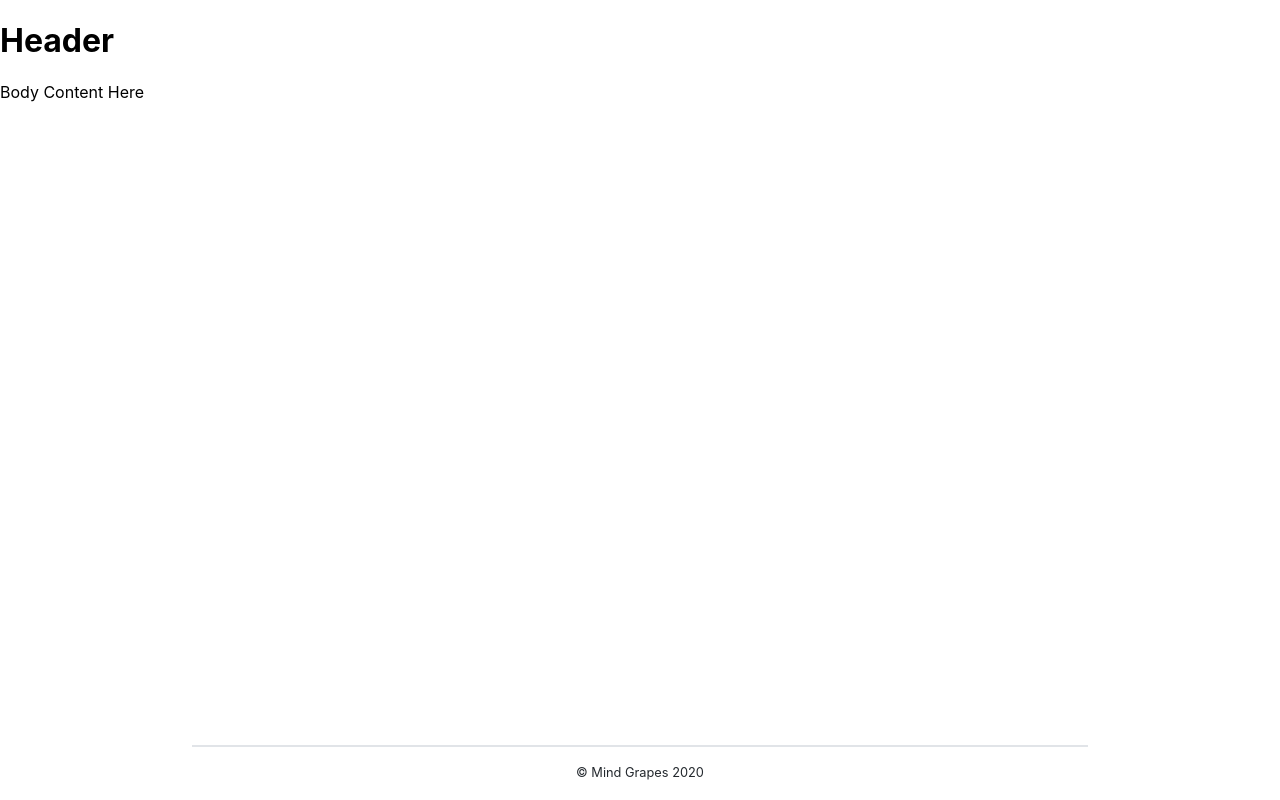
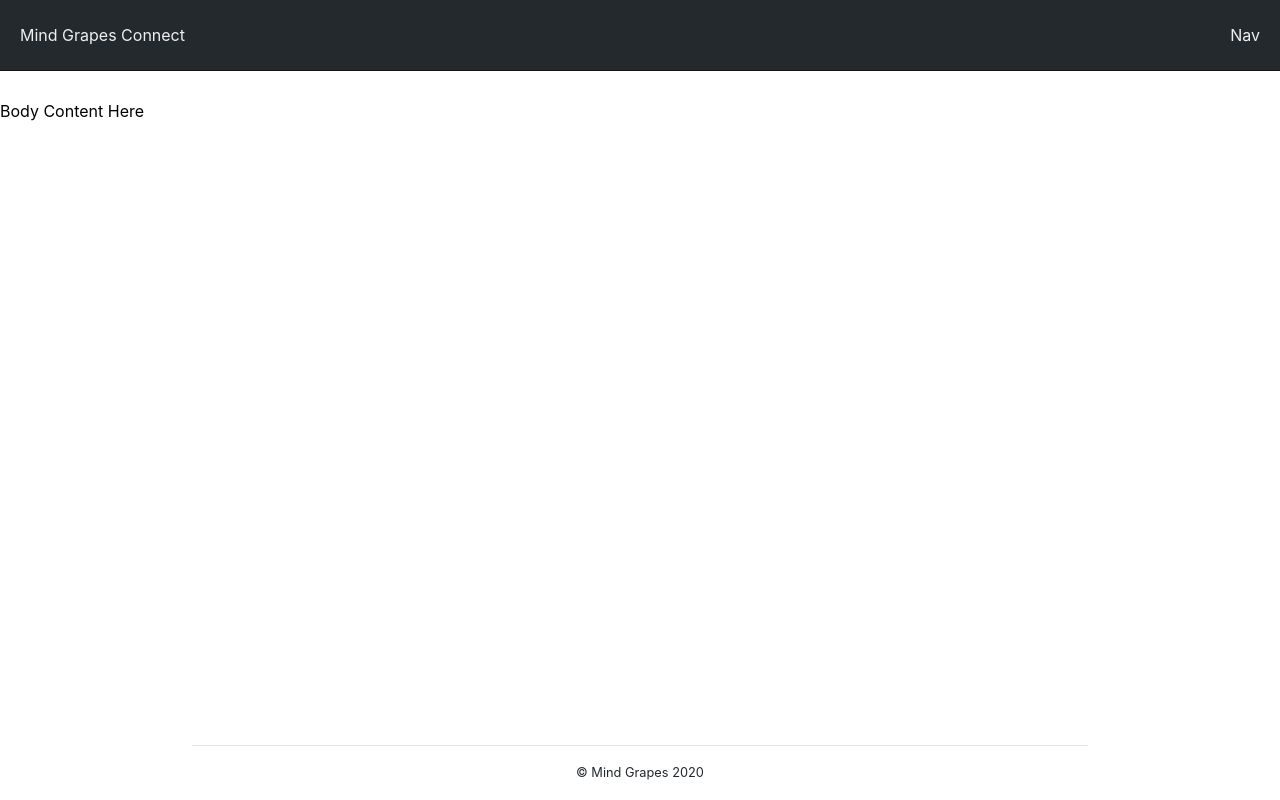
Before and after one commit to myronschippers/mind-grapes-connect, a React (Create React App) app: page / in a window 1280 px wide. Built offline with nearby package versions, Linux system fonts and the light colour scheme.

Commit message:
attachinng the header content to the global layout

```diff
--- a/src/components/App/App.js
+++ b/src/components/App/App.js
@@ -1,9 +1,16 @@
 import React from 'react';
+
+// CUSTOM COMPONENTS
 import GlobalLayout from '../GlobalLayout/GlobalLayout';
 import Footer from '../Footer/Footer';
+import Header from '../Header/Header';
 
 function App() {
-  return <GlobalLayout footer={Footer}>Body Content Here</GlobalLayout>;
+  return (
+    <GlobalLayout header={Header} footer={Footer}>
+      Body Content Here
+    </GlobalLayout>
+  );
 }
 
 export default App;
--- a/src/components/Footer/Footer.module.css
+++ b/src/components/Footer/Footer.module.css
@@ -10,7 +10,7 @@
   content: '';
   width: 70%;
   height: 0;
-  border-bottom: 2px solid #e1e4e8;
+  border-bottom: 1px solid #e1e4e8;
   position: absolute;
   top: 0;
   left: 50%;
--- /dev/null
+++ b/src/components/Header/Header.js
@@ -0,0 +1,15 @@
+import React from 'react';
+import styles from './Header.module.css';
+
+function Header(props) {
+  return (
+    <div className={styles.appBar}>
+      <div>
+        Mind <span>Grapes</span> Connect
+      </div>
+      <div>Nav</div>
+    </div>
+  );
+}
+
+export default Header;
--- /dev/null
+++ b/src/components/Header/Header.module.css
@@ -0,0 +1,10 @@
+.appBar {
+  display: flex;
+  justify-content: space-between;
+  align-items: center;
+  padding: 25px 20px;
+  margin: 0 0 30px;
+  background-color: #24292e;
+  border-bottom: 1px solid #111416;
+  color: #efefef;
+}
```
